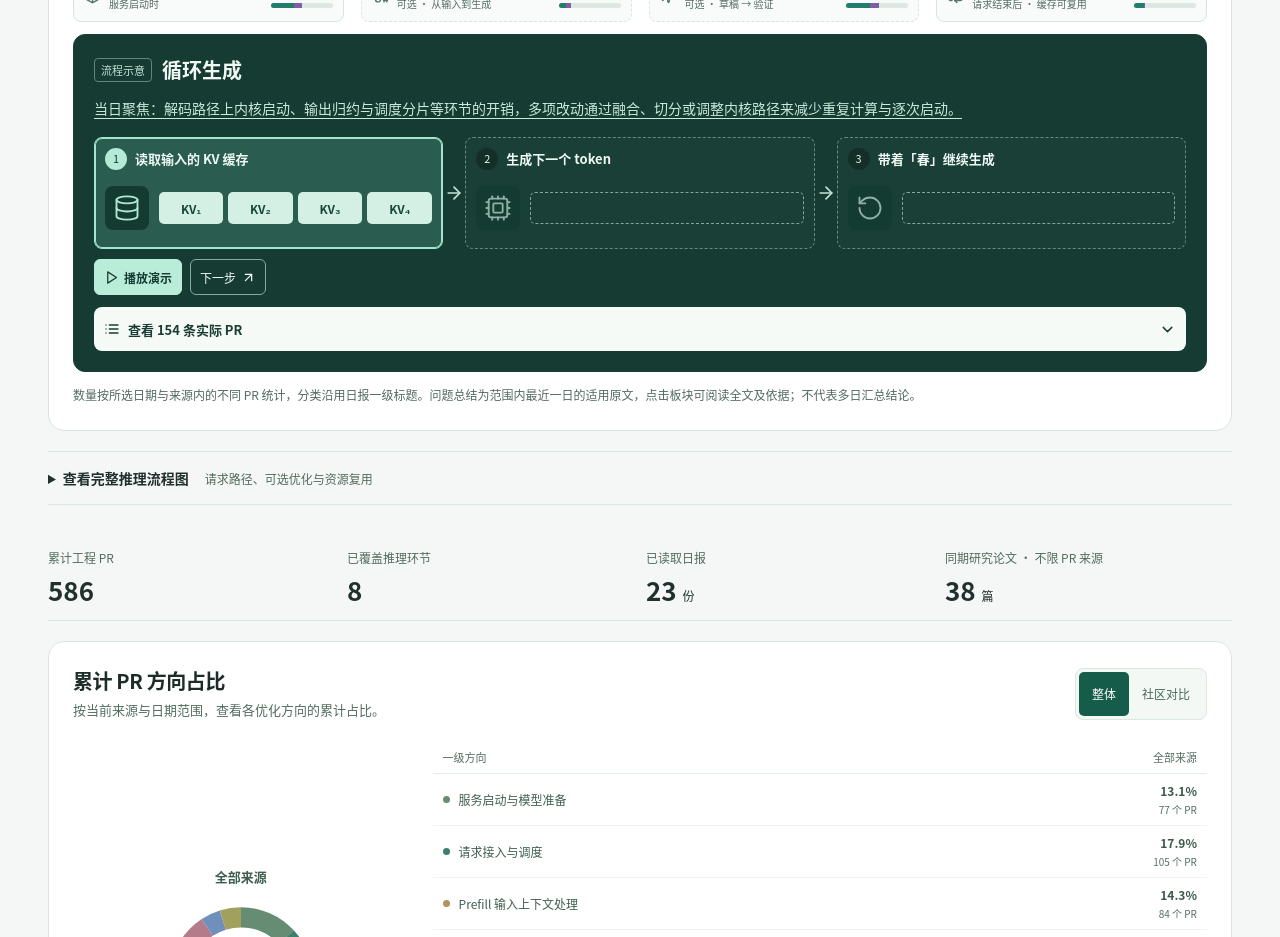
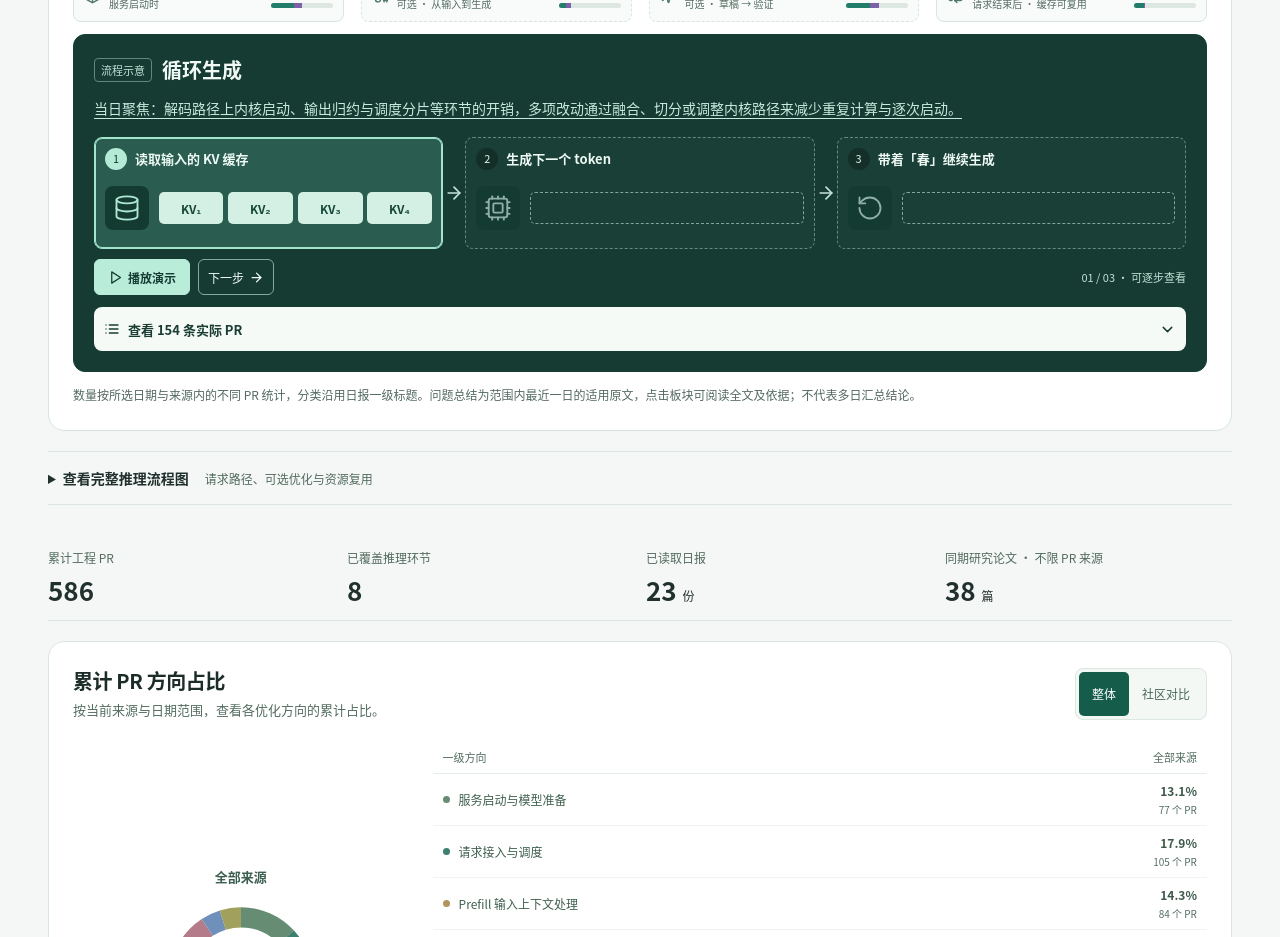
Before and after one commit to intellistream/auto-research-report-website, a React (Vite) app: page / in a window 1280 px wide. Shown: the part 1220-2157 px from the top of the page. Built offline with nearby package versions, Linux system fonts and the light colour scheme.

Commit message:
Refine inference demo motion and resumable playback

```diff
--- a/src/pages/InferenceStageDemo.tsx
+++ b/src/pages/InferenceStageDemo.tsx
@@ -1,6 +1,6 @@
-import { useEffect, useState } from "react";
+import { useEffect, useRef, useState, type CSSProperties } from "react";
 import {
-  ArrowDownToLine, ArrowRight, ArrowUpRight, Check, CircleCheck, Cpu, Database, HardDrive,
+  ArrowDownToLine, ArrowRight, Check, CircleCheck, Cpu, Database, HardDrive,
   Layers, ListOrdered, MessageSquare, Pause, Play, Recycle, RotateCcw, Send, Sparkles, X,
   type LucideIcon,
 } from "lucide-react";
@@ -53,64 +53,103 @@ const examples = {
   ],
 } satisfies Record<string, [Frame, Frame, Frame]>;
 
+const STEP_DURATION = 1900;
+
 export default function InferenceStageDemo({ stage }: { stage: keyof typeof examples }) {
   const frames: Frame[] = examples[stage];
   const last = frames.length - 1;
   const [step, setStep] = useState(0);
-  const [playing, setPlaying] = useState(false);
+  const [playback, setPlayback] = useState<"idle" | "playing" | "paused" | "complete">("idle");
+  const [run, setRun] = useState(0);
+  // Keep the remaining dwell time when CSS animations are paused and resumed.
+  const timeline = useRef({ key: "", remaining: STEP_DURATION });
+  const playing = playback === "playing";
 
   useEffect(() => {
-    if (!playing || step === last) return;
+    if (!playing) return;
+    const key = `${run}:${step}`;
+    if (timeline.current.key !== key) timeline.current = { key, remaining: STEP_DURATION };
+    const clock = timeline.current;
+    const started = performance.now();
     const timer = window.setTimeout(() => {
-      setStep(step + 1);
-      if (step + 1 === last) setPlaying(false);
-    }, 1150);
-    return () => window.clearTimeout(timer);
-  }, [last, playing, step]);
+      if (step === last) setPlayback("complete");
+      else setStep(step + 1);
+    }, clock.remaining);
+    return () => {
+      window.clearTimeout(timer);
+      clock.remaining = Math.max(0, clock.remaining - (performance.now() - started));
+    };
+  }, [last, playing, run, step]);
+
+  useEffect(() => {
+    function pauseWhenHidden() {
+      if (document.hidden) setPlayback((current) => current === "playing" ? "paused" : current);
+    }
+    document.addEventListener("visibilitychange", pauseWhenHidden);
+    return () => document.removeEventListener("visibilitychange", pauseWhenHidden);
+  }, []);
+
+  function chooseStep(index: number) {
+    setPlayback("idle");
+    setStep(index);
+    setRun((current) => current + 1);
+  }
 
   function togglePlayback() {
     if (playing) {
-      setPlaying(false);
+      setPlayback("paused");
     } else {
-      if (step === last) setStep(0);
-      setPlaying(true);
+      if (playback !== "paused") {
+        if (step === last) setStep(0);
+        setRun((current) => current + 1);
+      }
+      setPlayback("playing");
     }
   }
 
   return (
-    <>
+    <div className="map-demo" data-playback={playback} data-stage={stage}
+      style={{ "--step-duration": `${STEP_DURATION}ms` } as CSSProperties}>
       <div className="map-demo-frames" role="group" aria-label="演示步骤">
         {frames.map(({ label, icon: Icon, tokens }, index) => (
-          <div className="map-demo-phase" key={label}>
+          <div className="map-demo-phase" key={label} data-state={index === step ? "active" : index < step ? "done" : "pending"}>
             <button type="button" className="map-demo-frame" data-state={index === step ? "active" : index < step ? "done" : "pending"}
-              aria-current={index === step ? "step" : undefined} onClick={() => { setPlaying(false); setStep(index); }}>
+              aria-current={index === step ? "step" : undefined} onClick={() => chooseStep(index)}>
               <span className="map-demo-frame-head"><span className="map-demo-number">{index + 1}</span><strong>{label}</strong></span>
-              <span className="map-demo-scene">
+              <span className="map-demo-scene" key={run}>
                 <Icon size={29} strokeWidth={1.6} aria-hidden />
-                {index <= step ? <span className="map-demo-tokens">
-                  {tokens.map((token) => typeof token === "string"
-                    ? <span className="map-demo-token" key={token}>{token}</span>
-                    : <span className="map-demo-token" key={token.text} data-result={token.result}>
-                      {token.result === "keep" ? <Check size={13} aria-label="保留" /> : <X size={13} aria-label="丢弃" />}
-                      {token.text}
-                    </span>)}
-                </span> : <span className="map-demo-placeholder" aria-hidden />}
+                <span className="map-demo-token-area">
+                  <span className="map-demo-tokens" aria-hidden={index > step ? true : undefined}>
+                    {tokens.map((token, tokenIndex) => {
+                      const style = { "--token-order": stage === "prefill" && index === 1 ? 0 : tokenIndex } as CSSProperties;
+                      return typeof token === "string"
+                        ? <span className="map-demo-token" key={token} style={style}>{token}</span>
+                        : <span className="map-demo-token" key={token.text} data-result={token.result} style={style}>
+                          {token.result === "keep" ? <Check size={13} aria-label="保留" /> : <X size={13} aria-label="丢弃" />}
+                          {token.text}
+                        </span>;
+                    })}
+                  </span>
+                  {index > step && <span className="map-demo-placeholder" aria-hidden />}
+                </span>
               </span>
+              <span className="map-demo-progress" aria-hidden key={`progress-${run}`}><i /></span>
             </button>
-            {index < last && <ArrowRight className="map-demo-arrow" size={20} aria-hidden />}
+            {index < last && <span className="map-demo-arrow" aria-hidden><ArrowRight size={20} /><i key={run} /></span>}
           </div>
         ))}
       </div>
       <div className="map-demo-controls">
         <span className="map-v2-sr-only" role="status">第 {step + 1} 步，{frames[step].label}</span>
         <button type="button" onClick={togglePlayback}>
-          {playing ? <Pause size={15} aria-hidden /> : step === last ? <RotateCcw size={15} aria-hidden /> : <Play size={15} aria-hidden />}
-          {playing ? "暂停" : step === last ? "重播" : "播放演示"}
+          {playing ? <Pause size={15} aria-hidden /> : step === last && playback !== "paused" ? <RotateCcw size={15} aria-hidden /> : <Play size={15} aria-hidden />}
+          {playing ? "暂停" : playback === "paused" ? "继续播放" : step === last ? "重播" : "播放演示"}
         </button>
-        <button type="button" disabled={step === last} onClick={() => { setPlaying(false); setStep(step + 1); }}>
-          下一步 <ArrowUpRight size={15} aria-hidden />
+        <button type="button" disabled={step === last} onClick={() => chooseStep(step + 1)}>
+          下一步 <ArrowRight size={15} aria-hidden />
         </button>
+        <span className="map-demo-position" aria-hidden>{String(step + 1).padStart(2, "0")} / 03 · {playing ? "演示中" : playback === "paused" ? "已暂停" : step === last ? "演示完成" : "可逐步查看"}</span>
       </div>
-    </>
+    </div>
   );
 }
--- a/src/pages/inference-map.css
+++ b/src/pages/inference-map.css
@@ -215,6 +215,7 @@
 .map-demo-phase { position: relative; min-width: 0; }
 
 .map-demo-frame {
+  position: relative;
   display: grid;
   align-content: start;
   gap: 8px;
@@ -226,6 +227,7 @@
   background: #204a41;
   color: #eef9f4;
   text-align: left;
+  transition: background-color 280ms ease, border-color 280ms ease, box-shadow 280ms ease;
 }
 
 .map-demo-frame:hover { border-color: #a0dec7; }
@@ -255,6 +257,7 @@
   background: #132f28;
   color: #dcf3e9;
   font-size: 11px;
+  transition: background-color 280ms ease, color 280ms ease;
 }
 
 .map-demo-frame[data-state="active"] .map-demo-number { background: #b3ebd6; color: #153b33; }
@@ -284,15 +287,23 @@
   gap: 5px;
   min-width: 0;
 }
-.map-demo-frame[data-state="active"] .map-demo-tokens { animation: map-demo-enter 200ms ease-out both; }
+.map-demo-token-area { position: relative; flex: 1; min-width: 0; }
+.map-demo-frame[data-state="pending"] .map-demo-tokens { visibility: hidden; }
+.map-demo-frame[data-state="active"] .map-demo-token {
+  animation: map-demo-enter 460ms cubic-bezier(.2, .7, .2, 1) both;
+  animation-delay: calc(100ms + var(--token-order) * 120ms);
+}
+.map-demo-frame[data-state="active"] .map-demo-scene > svg {
+  animation: map-demo-process 900ms ease-out both;
+}
 
 @keyframes map-demo-enter {
-  from { opacity: 0; transform: translateX(-4px); }
+  from { opacity: 0; transform: translateY(7px) scale(.96); }
   to { opacity: 1; transform: none; }
 }
-
-@media (prefers-reduced-motion: reduce) {
-  .map-demo-frame[data-state="active"] .map-demo-tokens { animation: none; }
+@keyframes map-demo-process {
+  0%, 100% { transform: scale(1); }
+  35% { transform: scale(1.08); background-color: #326b59; }
 }
 
 .map-demo-token {
@@ -315,8 +326,8 @@
 .map-demo-token[data-result="drop"] { background: #ffe0cf; color: #752d17; text-decoration: line-through; }
 
 .map-demo-placeholder {
-  flex: 1;
-  height: 32px;
+  position: absolute;
+  inset: 0;
   border: 1px dashed #80a79a;
   border-radius: 5px;
 }
@@ -328,9 +339,55 @@
   color: #c5e4d9;
   transform: rotate(90deg);
   pointer-events: none;
+  width: 20px;
+  height: 20px;
 }
 
-.map-demo-controls { display: flex; flex-wrap: wrap; gap: 8px; margin-top: 10px; }
+.map-demo-arrow i {
+  position: absolute;
+  left: 0;
+  top: 8px;
+  width: 5px;
+  height: 5px;
+  border-radius: 50%;
+  background: #b9edd9;
+  opacity: 0;
+}
+.map-demo[data-playback="playing"] .map-demo-phase[data-state="active"] .map-demo-arrow i,
+.map-demo[data-playback="paused"] .map-demo-phase[data-state="active"] .map-demo-arrow i {
+  animation: map-demo-transfer var(--step-duration) ease-in-out both;
+}
+@keyframes map-demo-transfer {
+  0%, 65% { opacity: 0; transform: translateX(-3px); }
+  72% { opacity: 1; }
+  94% { opacity: 1; transform: translateX(17px); }
+  100% { opacity: 0; transform: translateX(20px); }
+}
+.map-demo-progress {
+  position: absolute;
+  inset: auto 10px 0;
+  height: 2px;
+  overflow: hidden;
+}
+.map-demo-progress i {
+  display: block;
+  height: 100%;
+  background: #a2e4cc;
+  transform: scaleX(0);
+  transform-origin: left;
+}
+.map-demo-frame[data-state="done"] .map-demo-progress i,
+.map-demo[data-playback="complete"] .map-demo-frame[data-state="active"] .map-demo-progress i { transform: scaleX(1); }
+.map-demo:is([data-playback="playing"], [data-playback="paused"]) .map-demo-frame[data-state="active"] .map-demo-progress i {
+  animation: map-demo-progress var(--step-duration) linear both;
+}
+@keyframes map-demo-progress { to { transform: scaleX(1); } }
+.map-demo[data-playback="paused"] .map-demo-frame[data-state="active"] .map-demo-token,
+.map-demo[data-playback="paused"] .map-demo-frame[data-state="active"] .map-demo-scene > svg,
+.map-demo[data-playback="paused"] .map-demo-frame[data-state="active"] .map-demo-progress i,
+.map-demo[data-playback="paused"] .map-demo-phase[data-state="active"] .map-demo-arrow i { animation-play-state: paused; }
+.map-demo-controls { display: flex; flex-wrap: wrap; align-items: center; gap: 8px; margin-top: 10px; }
+.map-demo-position { margin-left: auto; color: #c3e2d6; font-size: 11px; font-variant-numeric: tabular-nums; }
 .map-demo-controls button {
   display: inline-flex;
   align-items: center;
@@ -345,6 +402,8 @@
 }
 
 .map-demo-controls button:first-of-type {
+  min-width: 96px;
+  justify-content: center;
   border-color: #b9edd9;
   background: #b9edd9;
   color: #153b33;
@@ -352,6 +411,11 @@
 }
 
 .map-demo-controls button:disabled { opacity: .5; }
+
+@media (prefers-reduced-motion: reduce) {
+  .map-demo *, .map-demo *::before, .map-demo *::after { animation: none !important; transition: none !important; }
+  .map-demo-frame[data-state="active"] .map-demo-progress i { transform: scaleX(1); }
+}
 
 .map-v2-evidence {
   margin-top: 12px;
```
